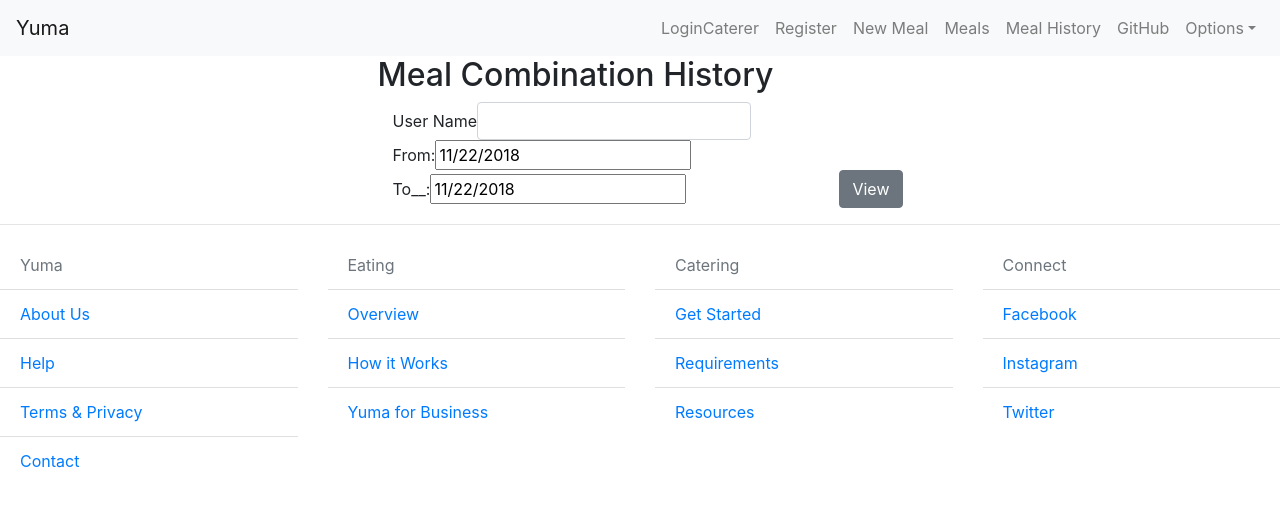
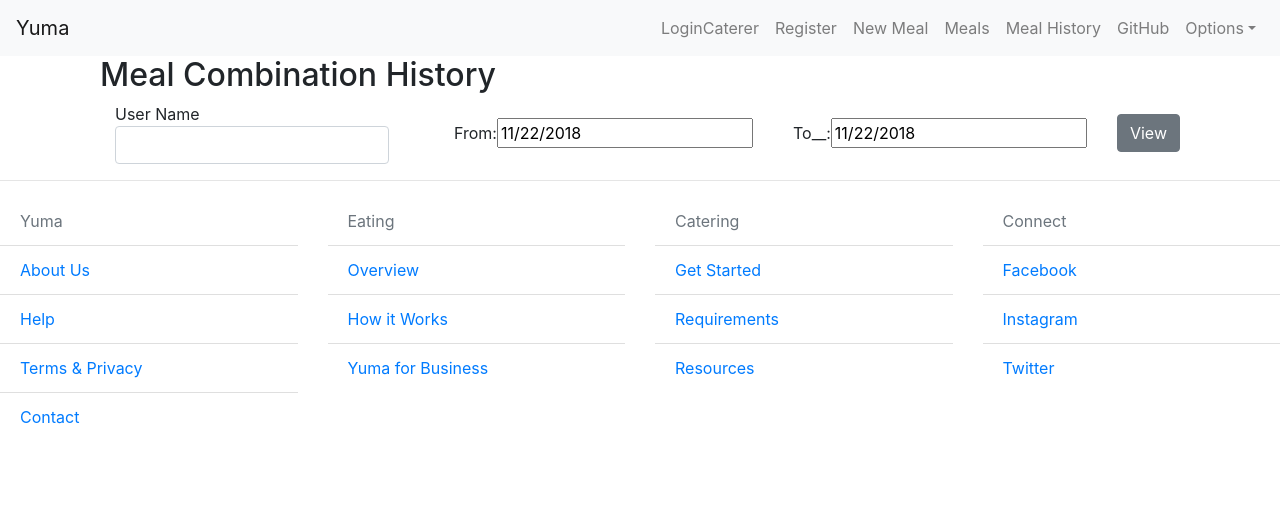
Before and after one commit to faisalhabibgit/Yuma, a React (Create React App) app in the folder frontend/: page /MealHistory in a window 1280 px wide. Shown: the top 506 px of the page. Built offline with nearby package versions, Linux system fonts and the light colour scheme.

Commit message:
calendar orientation is fixed #23

```diff
--- a/frontend/src/component/MealHistory.js
+++ b/frontend/src/component/MealHistory.js
@@ -25,10 +25,10 @@ class MealHistory extends Component{
   }
   render() {
     return (
-      <Container>
-      <Col sm="12" md={{ size:6, offset: 3 }}>
-  <h2>Meal Combination History</h2>
-    <Form className="form-inline">
+    <Container>
+      <Col sm="12" md={{ size:20, offset: 15 }}>
+      <h2>Meal Combination History</h2>
+        <Form className="form-inline">
 
       <Col >
       <FormGroup>
@@ -66,6 +66,7 @@ class MealHistory extends Component{
     <Button>View</Button>
     </Form>
     </Col>
+
     </Container>
   );
   }
```
